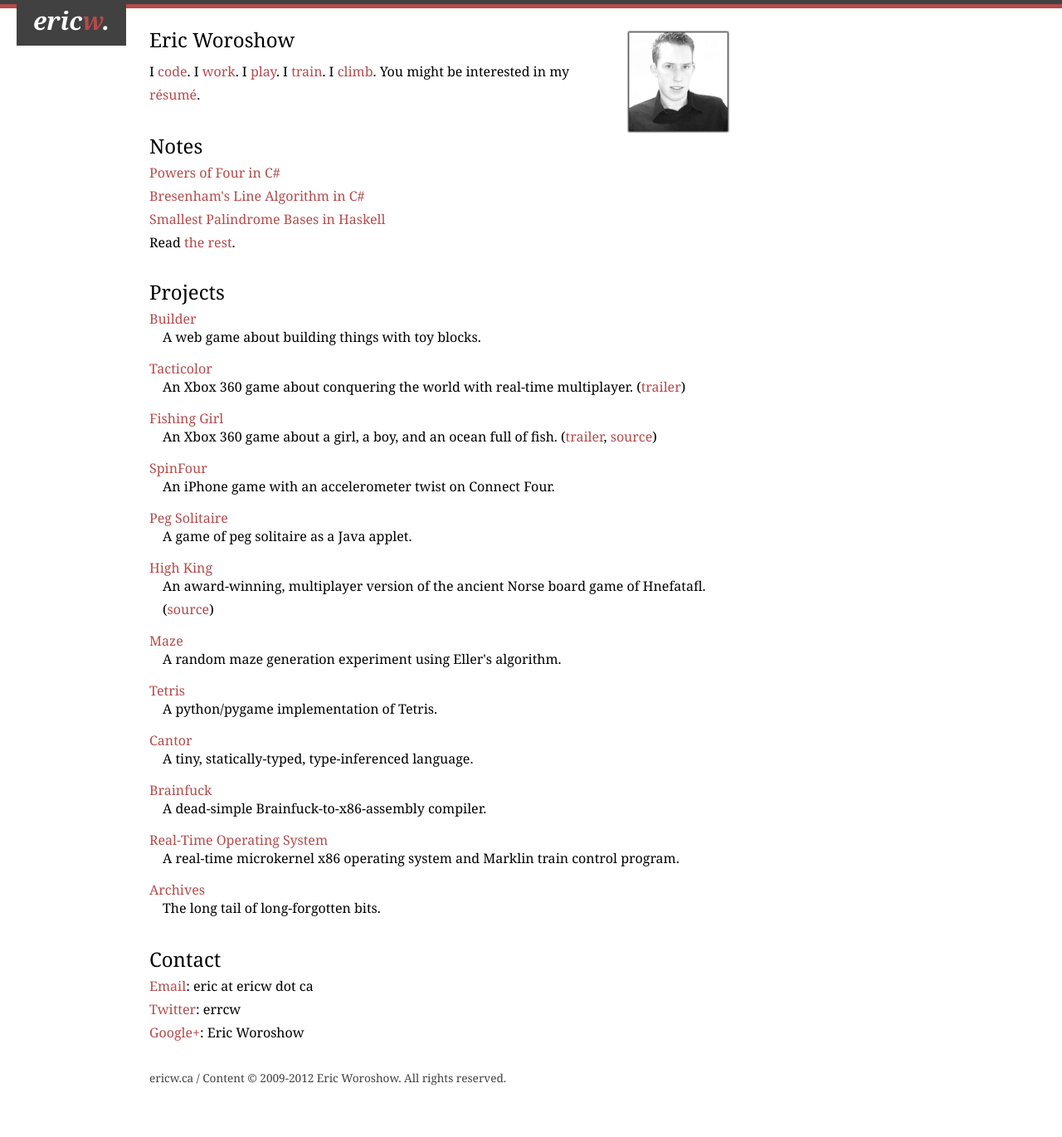
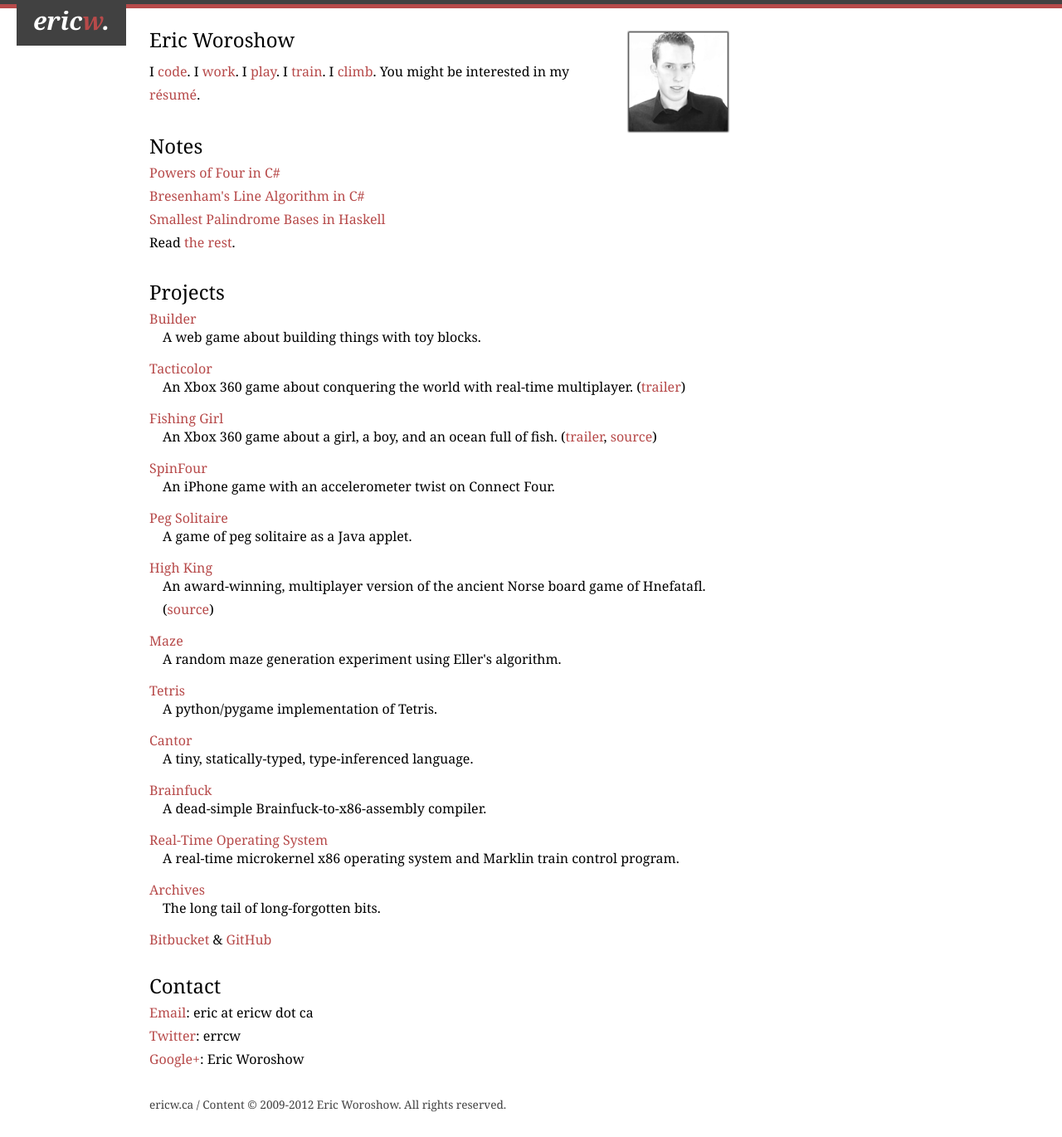
Before and after one commit to errcw/errcw.github.com, a Jekyll site: the page built from index.html, in a window 1280 px wide. Shown: the whole page at 83% size. Built offline with Jekyll 4.4.1, drawn with Linux system fonts in a browser that asks for light colours; before the commit the page ends 1338 px from its top, so only the background shows below that.

Commit message:
Added direct Bitbucket and GitHub links.

```diff
--- a/index.html
+++ b/index.html
@@ -59,6 +59,8 @@
 <h3><a href='/projects/archive.html'>Archives</a></h3>
 <p>The long tail of long-forgotten bits.</p>
 
+<h3><a href='http://hg.ericw.ca'>Bitbucket</a> & <a href='http://github.com/errcw'>GitHub</a></h3>
+
 <h1>Contact</h1>
 <ul class='simple'>
   <li><a href='mailto:eric at ericw dot ca'>Email</a>: eric at ericw dot ca</li>
```
